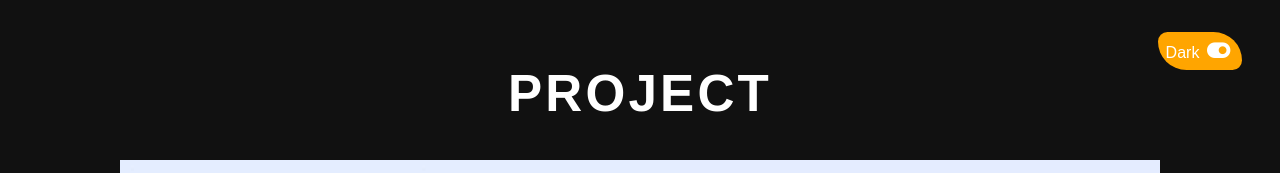
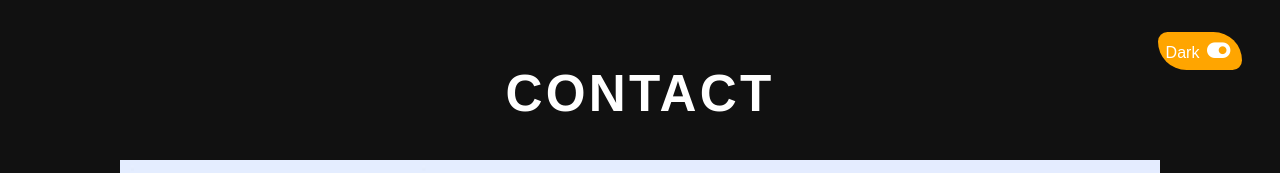
Before and after one commit to MdKaramatAli/Contact-section, a plain HTML site: page index.html in a window 1280 px wide. Shown: the top 173 px of the page. Drawn offline with Linux system fonts and the light colour scheme.

Commit message:
Update index.html

```diff
--- a/index.html
+++ b/index.html
@@ -23,7 +23,7 @@
         <!-- <div class="c"><img src="images/contact.jpg" alt=""></div> -->
 
         <div class="upper">
-            <p> Project</p>
+            <p> Contact </p>
         </div>
 
         <div class="contact_section">
```
